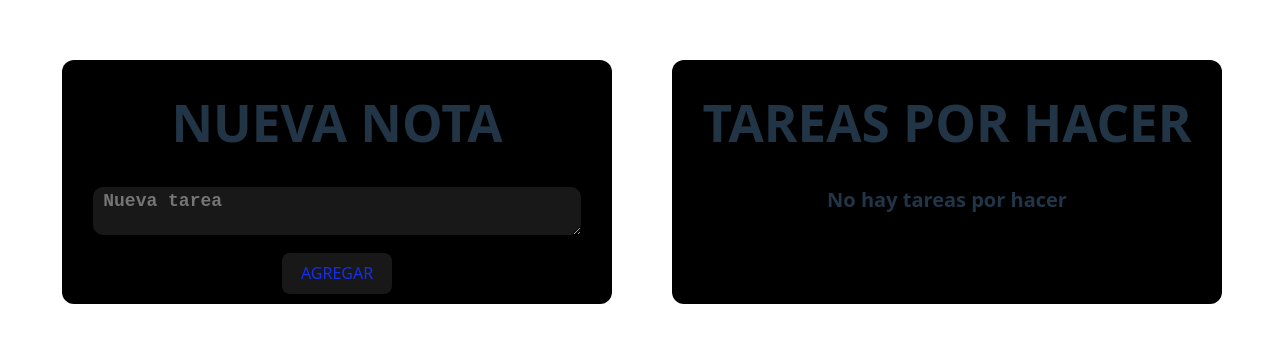
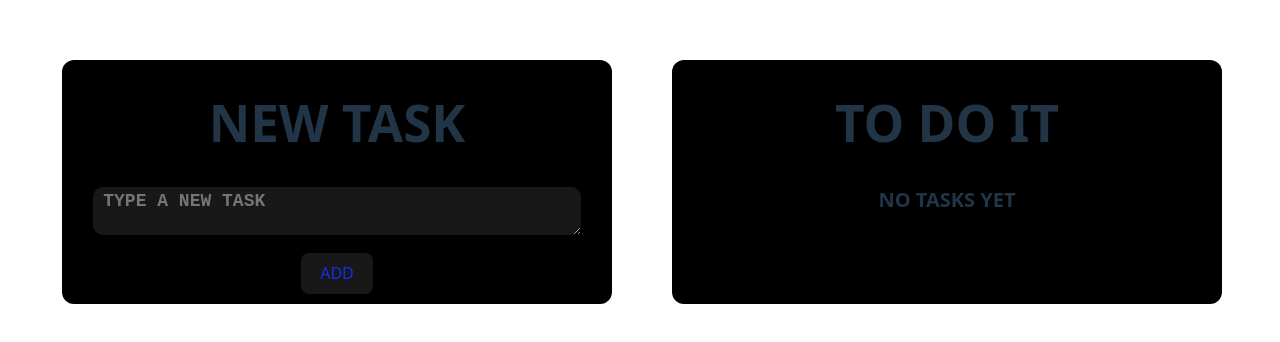
Before and after one commit to HHector14/To-Do-It-React, a React (Vite) app: page / in a window 1280 px wide. Shown: the part 218-560 px from the top of the page. Built offline with nearby package versions, Linux system fonts and the light colour scheme.

Commit message:
Saving  and getting tasks with LocalStorage

```diff
--- a/src/App.jsx
+++ b/src/App.jsx
@@ -1,19 +1,18 @@
-import {  useState } from 'react'
-import reactLogo from './assets/react.svg'
-import viteLogo from '/vite.svg'
+import {  useEffect, useState } from 'react'
 import './App.css'
 import Task from './components/Task'
+import { useLocalStorage } from './hooks/useLocalStorage'
 
 function App() {
   const [task, SetTask] = useState("")
-  const [tasks, SetTasks] = useState([])
+  const [tasks, SetTasks] = useLocalStorage("tasks", []);
 
   return (
     <>
       <div className='container'>
         <div className='section'>
-          <h1>NUEVA NOTA</h1>
-          <textarea wrap='wrap' placeholder='Nueva tarea' value={task} className='inputText' rows="1" onChange={e => SetTask(e.target.value)}/>
+          <h1>NEW TASK</h1>
+          <textarea wrap='wrap' placeholder='TYPE A NEW TASK' value={task} className='inputText' rows="1" onChange={e => SetTask(e.target.value)}/>
           <br />
           <button
           className='primary'
@@ -24,11 +23,11 @@ function App() {
               SetTasks([...tasks, task])
               SetTask("")
             }
-            }}>AGREGAR</button>
+            }}>ADD</button>
         </div>
         <div className='section'>
-          <h1>TAREAS POR HACER</h1>
-          {tasks.length == 0 && <p style={{fontSize: '20px', fontWeight: "bold"}}>No hay tareas por hacer</p>}
+          <h1>TO DO IT</h1>
+          {tasks.length == 0 && <p style={{fontSize: '20px', fontWeight: "bold"}}>NO TASKS YET</p>}
           {tasks.map((item,index) => (
             <Task
               key={index}
--- a/src/components/Task.jsx
+++ b/src/components/Task.jsx
@@ -7,6 +7,7 @@ export default function Task({text, tasks, SetTasks}) {
   const deleteTask = (task) => {
     const newTasks = tasks.filter(p => p != task)
     SetTasks(newTasks)
+    localStorage.setItem("tasks", JSON.stringify(newTasks))
   }
 
   return (
--- /dev/null
+++ b/src/hooks/useLocalStorage.jsx
@@ -0,0 +1,15 @@
+import { useEffect, useState } from "react";
+
+export function useLocalStorage(key, initialValue) {
+  const [value, setValue] = useState(
+    () => {
+      const data = localStorage.getItem(key)
+      return data ? JSON.parse(data) : initialValue
+    }
+  )
+  useEffect(() => {
+    localStorage.setItem(key, JSON.stringify(value))
+  }, [key, value])
+
+  return [value, setValue]
+}
```
